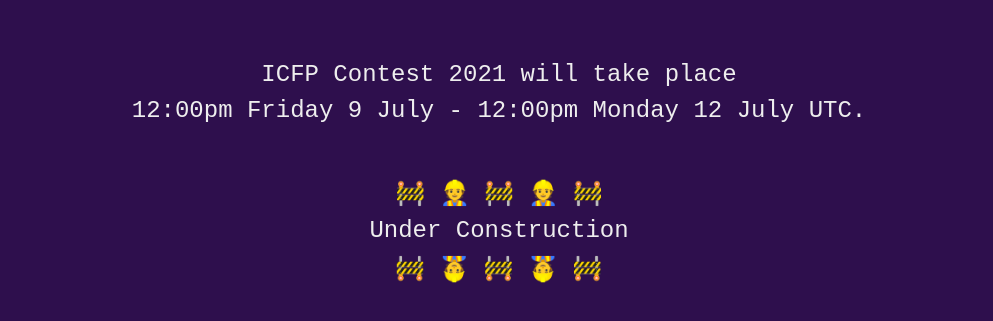
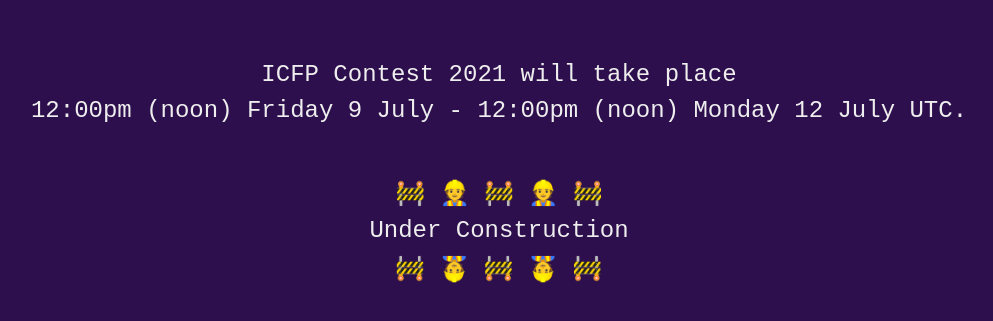
Before and after one commit to icfpcontest2021/icfpcontest2021.github.io, a plain HTML site: page index.html in a window 1280 px wide. Shown: the part 435-756 px from the top of the page, without its empty margins (141-1134 px from the left). Drawn offline with Linux system fonts and the light colour scheme.

Commit message:
Clarify 12:00pm=noon

```diff
--- a/index.html
+++ b/index.html
@@ -24,7 +24,7 @@
     <img style="width: 80%; max-width: 400px" alt="ICFP Contest 2021" src="logo.svg"><br>
     <p>
       ICFP Contest 2021 will take place<br>
-      12:00pm Friday 9 July - 12:00pm Monday 12 July UTC.
+      12:00pm (noon) Friday 9 July - 12:00pm (noon) Monday 12 July UTC.
     </p>
     <p>
       <span>🚧 👷 🚧 👷 🚧</span><br>
```
